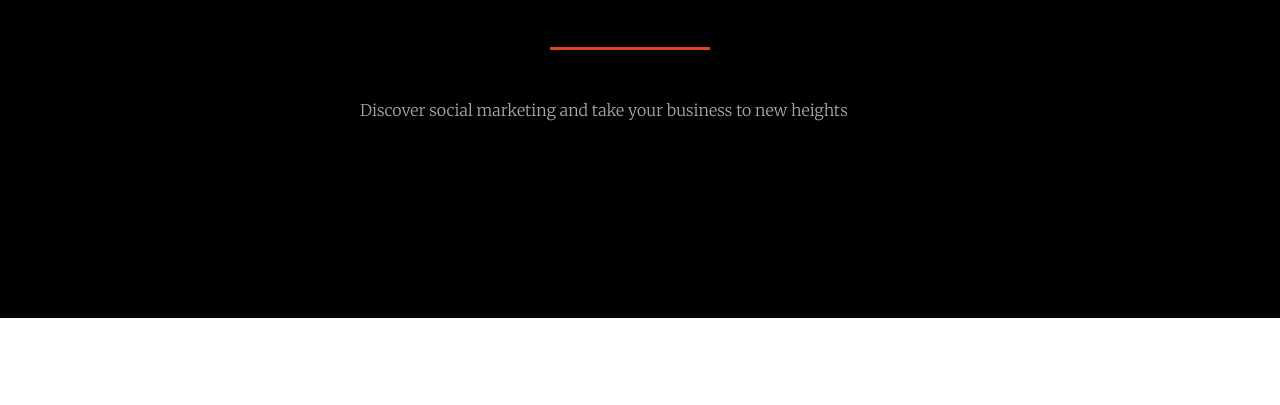
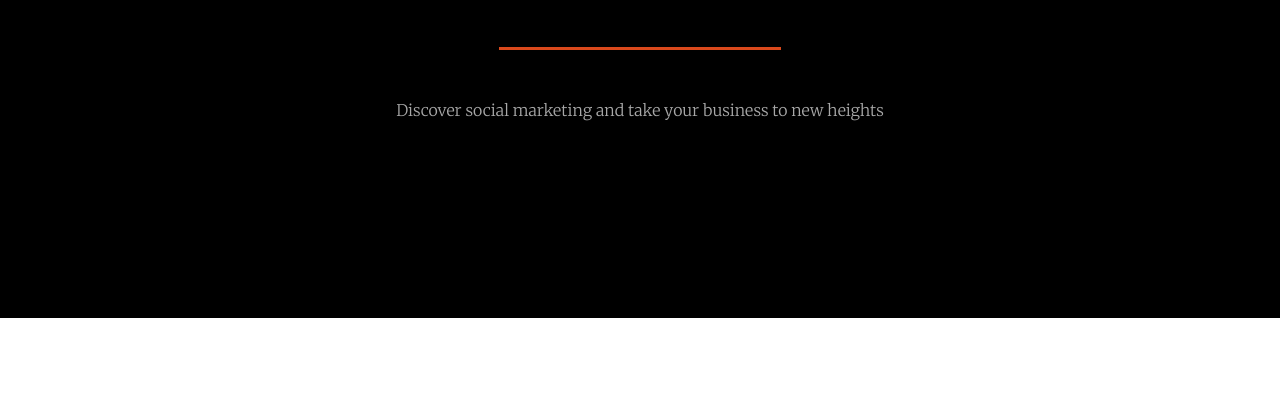
Before and after one commit to Samandar1203/1-work, a plain HTML site: page social marketing/index.html in a window 1280 px wide. Shown: the part 362-767 px from the top of the page. Drawn offline with nearby package versions, Linux system fonts and the light colour scheme.

Commit message:
headerni ozgina o'zgartirdim

```diff
--- a/social marketing/index.css
+++ b/social marketing/index.css
@@ -7,32 +7,40 @@
    /* font-family: 'Merriweather', serif; */
 /* font-family: 'Open Sans', sans-serif; */
 /* font-family: 'Raleway', sans-serif; */
+header{
+    display: flex;
+    justify-content: center;
+}
 nav{
-    width: 1300px;
+    width: 1600px;
     height: 680px;
     background-color: black;
+    background-size: cover;
+    background-repeat: no-repeat;
 }
 .head h2{
+    display: flex;
+    justify-content: center;
     padding-top: 230px;
-    padding-left: 100px;
+    /* padding-left: 100px; */
     font-family: 'Raleway', sans-serif;
     font-size: 110px;
     font-weight: 900;
     color: #fff;
 }
-.head::after{
-    content: "";
-    display: block;
-    width: 160px;
+.line{
+    margin: auto;
+    width: 22%;
     height: 3px;
     background: #da491c;
-    margin-left: 550px;
     margin-top: 50px;
 }
 nav .p1{
+    display: flex;
+    justify-content: center;
     font-family: 'Merriweather', serif;
     margin-top: 50px;
-    margin-left: 360px;
+    /* margin-left: 360px; */
     font-size: 16px;
     color: #a8a8a8;
 }
--- a/social marketing/index.html
+++ b/social marketing/index.html
@@ -16,6 +16,7 @@
             <div class="head">
                 <h2>SOCIAL MARKETING</h2>
             </div>
+            <div class="line"></div>
             <p class="p1">Discover social marketing and take your business to new heights </p>
         </nav>
     </header>
```
